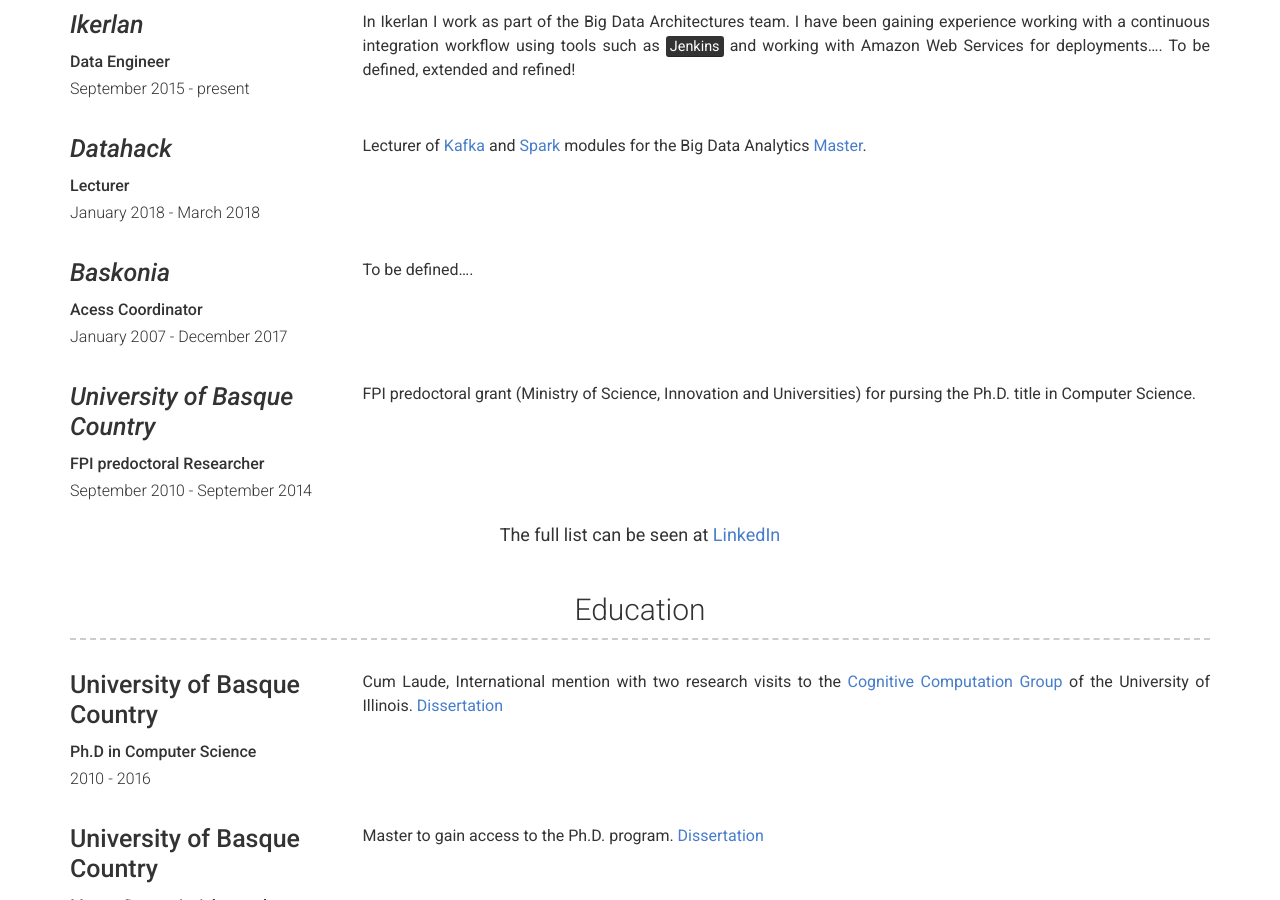
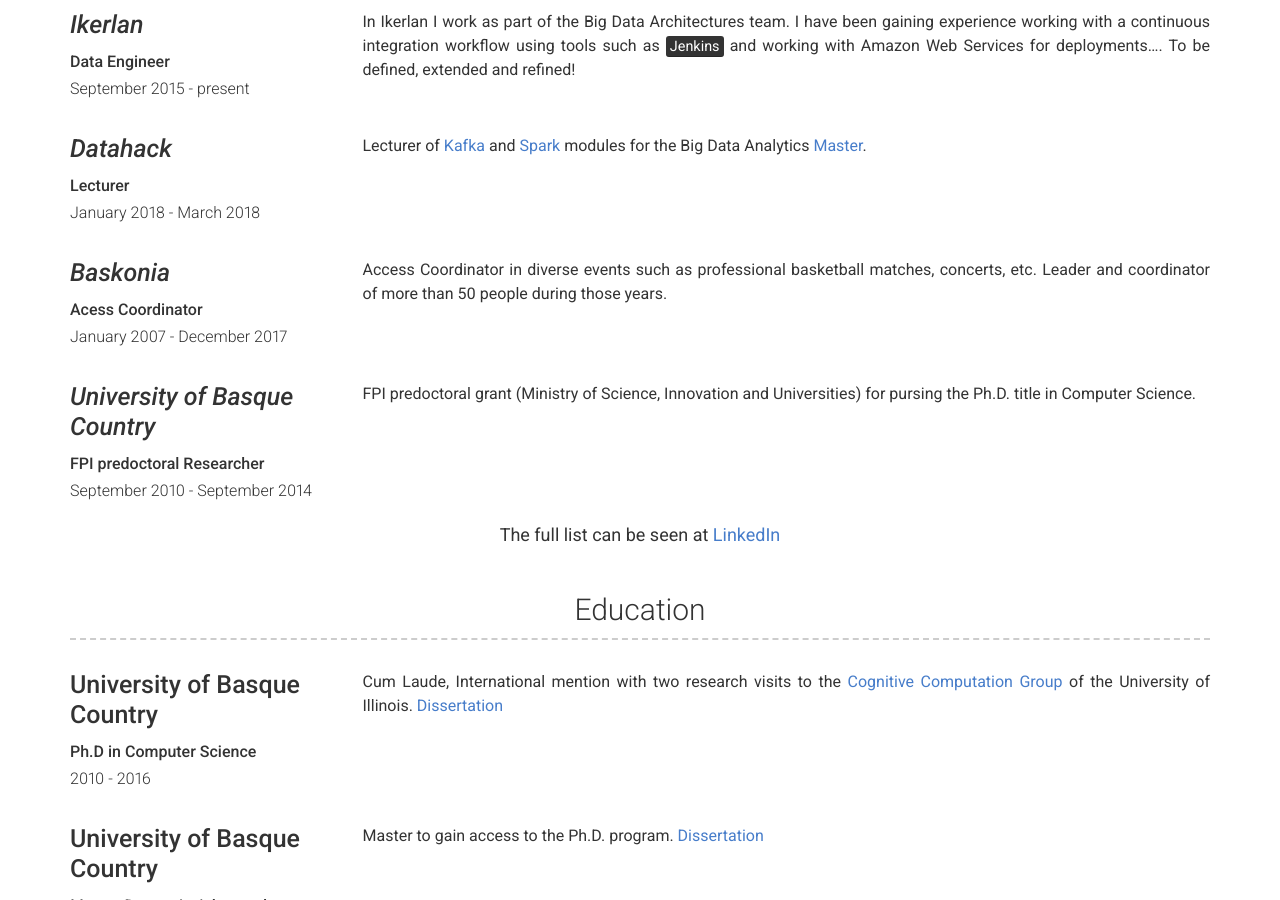
Before and after one commit to Neuw84/neuw84.github.io, a Jekyll site: the page built from index.md, in a window 1280 px wide and 900 px high, scrolled down 805 px. Built offline with Jekyll 4.4.1, drawn with Linux system fonts in a browser that asks for light colours.

Commit message:
Update experience.yml

```diff
--- a/_data/experience.yml
+++ b/_data/experience.yml
@@ -21,7 +21,7 @@
   dates: January 2007 - December 2017
   job_title: Acess Coordinator
   description: |
-    To be defined....
+    Access Coordinator in diverse events such as professional basketball matches, concerts, etc. Leader and coordinator of more than 50 people during those years.
 
 - company: University of Basque Country
   company: University of Basque Country
```
